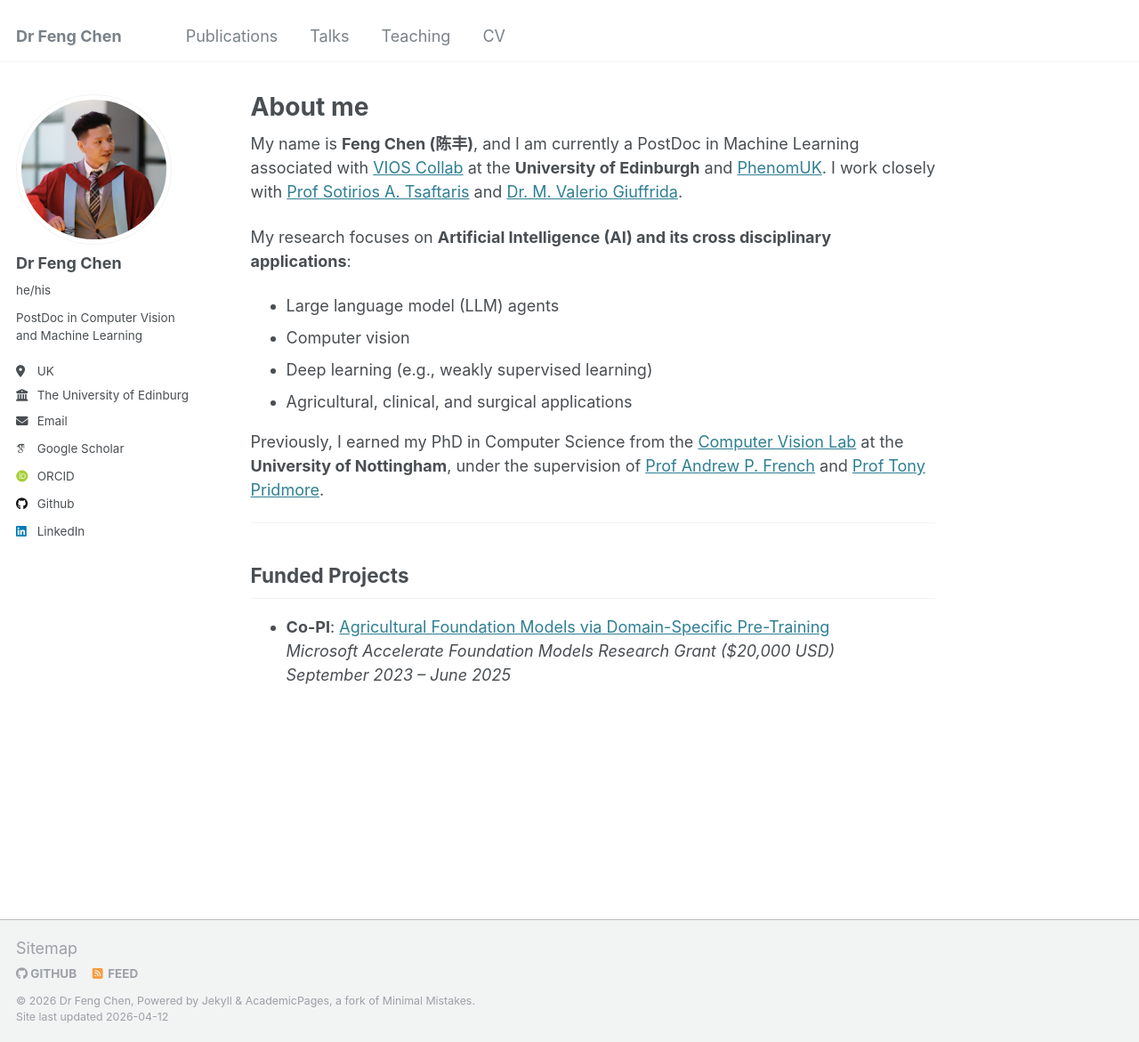
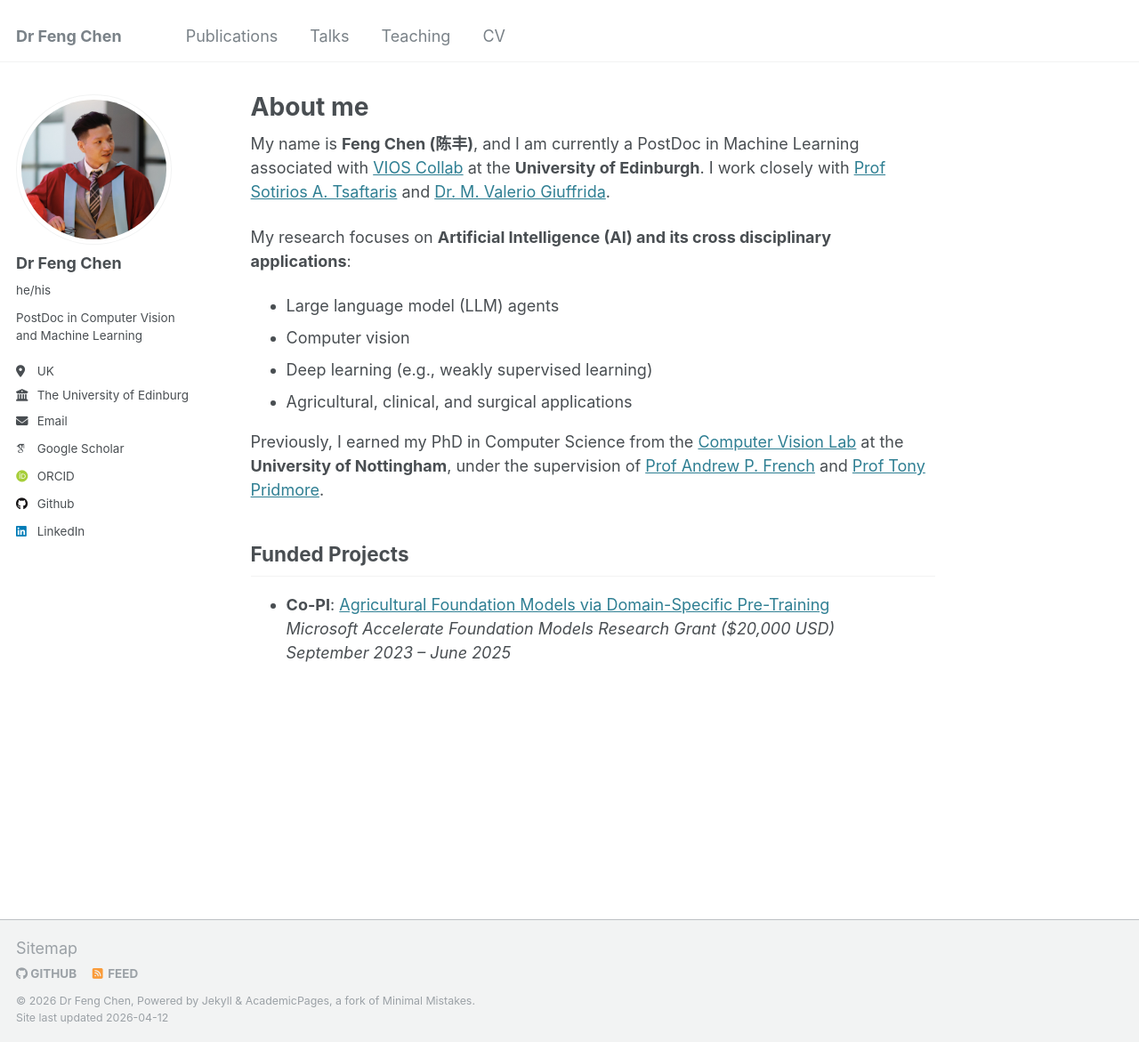
Before and after one commit to fengchen025/fengchen025.github.io, a Jekyll site: the page built from _pages/about.md, in a window 1280 px wide and 1171 px high. Shown: the whole window at 89% size. Built offline with Jekyll 4.4.1, drawn with Linux system fonts in a browser that asks for light colours; some web fonts are replaced.

Commit message:
Update about.md

```diff
--- a/_pages/about.md
+++ b/_pages/about.md
@@ -7,7 +7,7 @@ redirect_from:
   - /about.html
 ---
 
-My name is **Feng Chen (陈丰)**, and I am currently a PostDoc in Machine Learning associated with [VIOS Collab](https://vios.science/) at the **University of Edinburgh** and [PhenomUK](https://phenomuk.org/). I work closely with [Prof Sotirios A. Tsaftaris](https://vios.science/) and [Dr. M. Valerio Giuffrida](https://www.valeriogiuffrida.academy/wp/).
+My name is **Feng Chen (陈丰)**, and I am currently a PostDoc in Machine Learning associated with [VIOS Collab](https://vios.science/) at the **University of Edinburgh**. I work closely with [Prof Sotirios A. Tsaftaris](https://vios.science/) and [Dr. M. Valerio Giuffrida](https://www.valeriogiuffrida.academy/wp/).
 
 My research focuses on **Artificial Intelligence (AI) and its cross disciplinary applications**:
 - Large language model (LLM) agents
@@ -17,8 +17,6 @@ My research focuses on **Artificial Intelligence (AI) and its cross disciplinary
 
 Previously, I earned my PhD in Computer Science from the [Computer Vision Lab](https://www.nottingham.ac.uk/research/groups/cvl/) at the **University of Nottingham**, under the supervision of [Prof Andrew P. French](https://www.nottingham.ac.uk/research/groups/cvl/people/andrew.p.french) and [Prof Tony Pridmore](https://people.cs.nott.ac.uk/psztpp/).
 
----
-
 ## Funded Projects
 
 - **Co-PI**: [Agricultural Foundation Models via Domain-Specific Pre-Training](https://www.microsoft.com/en-us/research/project/afmr-domain-applications/)
```
